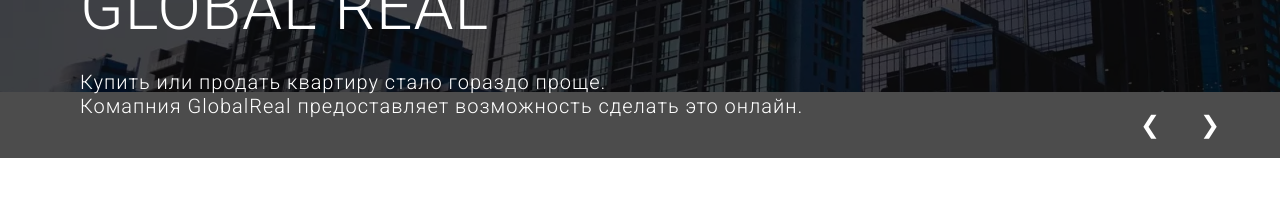
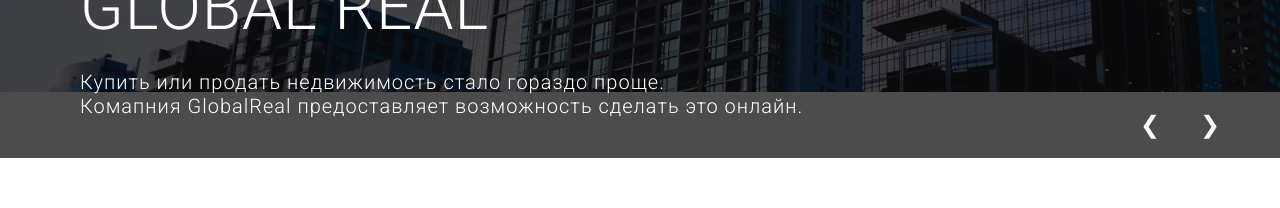
Before and after one commit to mihvc/globalreal, a plain HTML site: page index.html in a window 1280 px wide. Shown: the part 420-628 px from the top of the page. Drawn offline with nearby package versions, Linux system fonts and the light colour scheme.

Commit message:
Update index.html

```diff
--- a/index.html
+++ b/index.html
@@ -42,7 +42,7 @@
     </div>
         <div class="slideshow-container">
             <h1 class="title-text">GLOBAL REAL</h1>
-            <div class="hpage-text">Купить или продать квартиру стало гораздо проще.<br>
+            <div class="hpage-text">Купить или продать недвижимость стало гораздо проще.<br>
                 Комапния GlobalReal предоставляет возможность сделать это онлайн.</div>
             <div class="mySlides fade">
                 <div class="bg-gray"></div>
```
